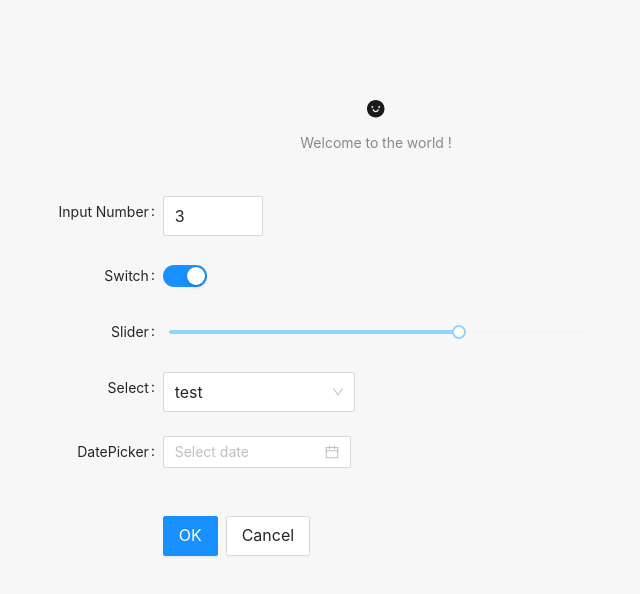
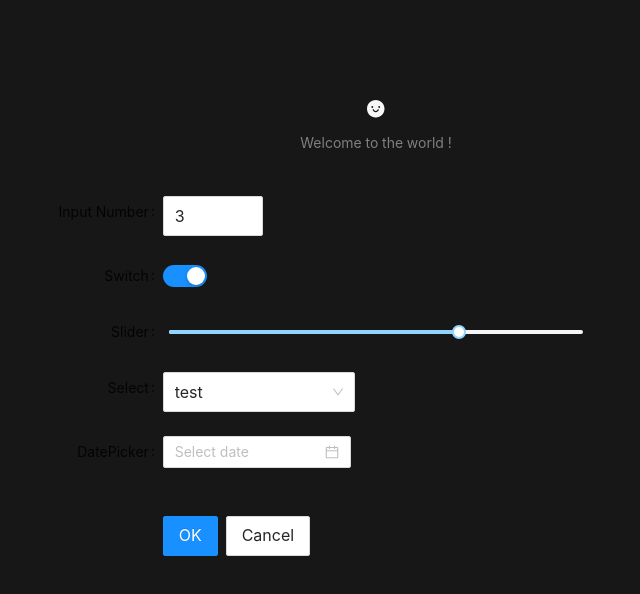
Before and after one commit to xxBryce/x, a Next.js app: page / in a window 1280 px wide. Shown: the top 594 px of the page, without its empty margins (264-904 px from the left). Built offline with nearby package versions, Linux system fonts and the light colour scheme.

Commit message:
darkmode test 0.1

```diff
--- a/styles/vars.css
+++ b/styles/vars.css
@@ -1,5 +1,5 @@
 :root {
-  --backgroundColor: #f7f7f7;
-  --primaryColor: #191a1b;
-  --textColorSecondary: rgba(0, 0, 0, 0.45);
+  --backgroundColor: #171717;
+  --primaryColor: #f7f7f7;
+  --textColorSecondary: rgba(255, 255, 255, 0.45);
 }
```
